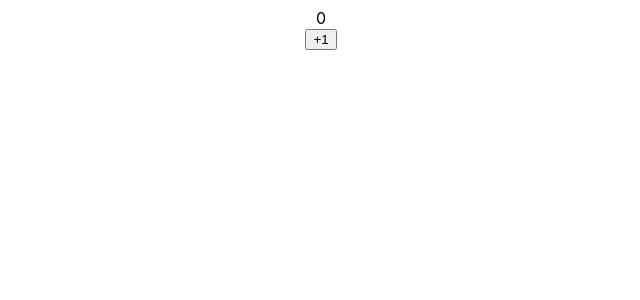
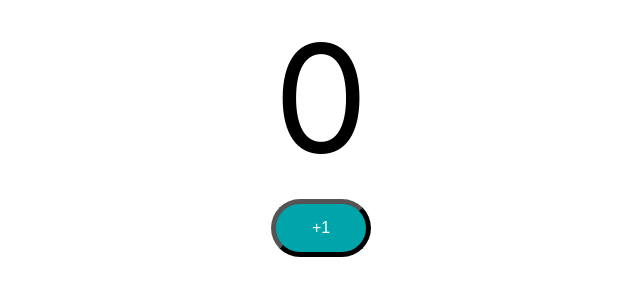
Before and after one commit to stynan27/todo-app, a React (Create React App) app: page / in a window 1280 px wide. Shown: the top 300 px of the page, without its empty margins (319-959 px from the left). Built offline with nearby package versions, Linux system fonts and the light colour scheme.

Commit message:
Basic Styling

```diff
--- /dev/null
+++ b/src/components/counter/Counter.css
@@ -0,0 +1,15 @@
+.counterButton {
+    font-size: 16px;
+    color: white;
+    background-color: #00a5ab;
+    width: 100px;
+    margin: 10px;
+    padding: 15px;
+    border-radius: 30px;
+    border-width: 5px;
+}
+
+.count {
+    font-size: 150px;
+    padding: 20px;
+}
--- a/src/components/counter/Counter.jsx
+++ b/src/components/counter/Counter.jsx
@@ -1,4 +1,18 @@
+import './Counter.css';
+
 export default function Counter() {
+
+  // JSX Embedded styling
+  // Instead opt for separate Counter.css file
+  // const buttonStyle = {
+  //   fontSize: "16px",
+  //   color: "white",
+  //   backgroundColor: "#00a5ab",
+  //   width: "100px",
+  //   margin: "10px",
+  //   padding: "15px",
+  //   borderRadius: "30px",
+  // };
 
   function incrementCounterFunction() {
     console.log('increment clicked');
@@ -6,10 +20,20 @@ export default function Counter() {
 
   return (
     <div className="Counter">
-      <span className="count">0</span>
-      <div>
-        <button className="counterButton" onClick={incrementCounterFunction}>+1</button>
-      </div>
+        <span className="count">0</span>
+            <div>
+                {/* Example of style css object with camel-case fontSize
+                and double curly braces i.e. {{}} */}
+                {/* <button className="counterButton"
+                        onClick={incrementCounterFunction}
+                        style={buttonStyle}
+                > */}
+                <button className="counterButton"
+                        onClick={incrementCounterFunction}
+                >
+                    +1
+                </button>
+            </div>
     </div>
   )
 }
```
